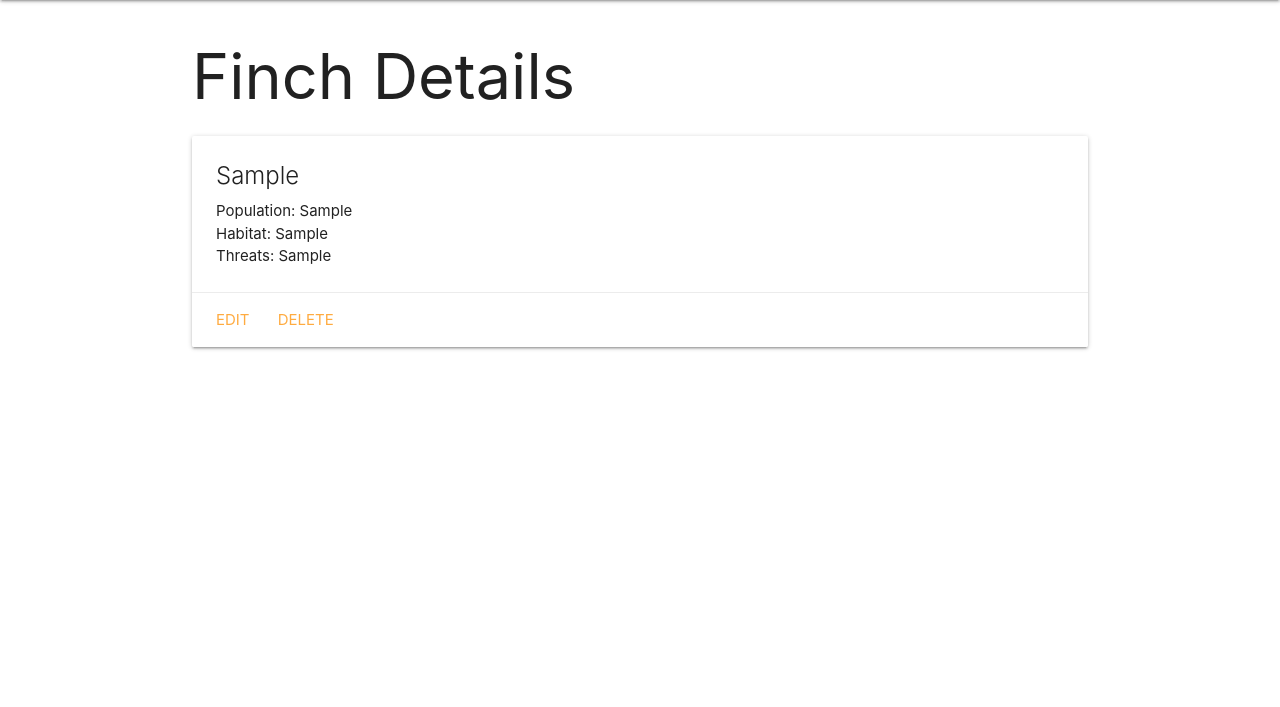
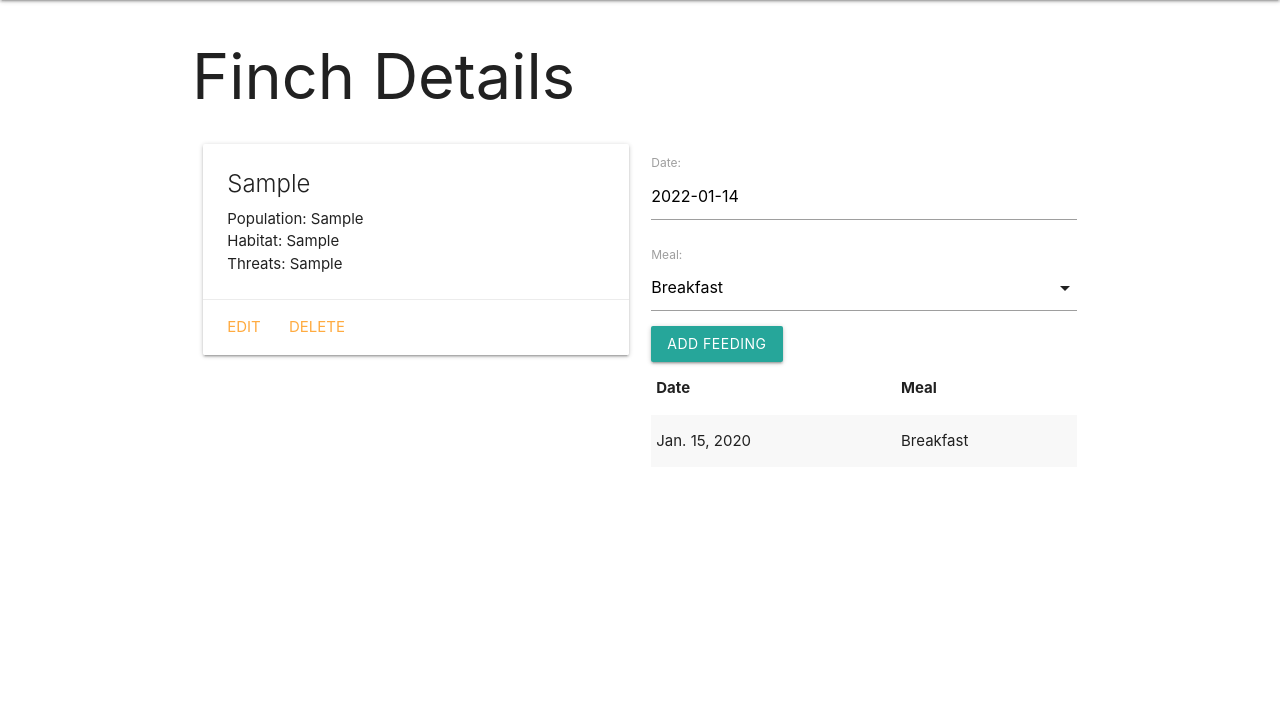
Before and after one commit to Jazmin-Ewers/finchcollector, a Django app: page /finches/1/ in a window 1280 px wide. Shown: the part 64-771 px from the top of the page. Run offline with Django 3.2, Linux system fonts and the light colour scheme; tables that the repository leaves empty hold one stand-in row (values such as "Sample post"); parts of the project's set-up code (start-up, migrations or seed data) failed here and were passed over.

Commit message:
Added Pop up and enter date feature and Dropdown

```diff
--- /dev/null
+++ b/main_app/forms.py
@@ -0,0 +1,7 @@
+from django.forms import ModelForm
+from .models import Feeding
+
+class FeedingForm(ModelForm):
+  class Meta:
+    model = Feeding
+    fields = ['date', 'meal']
--- a/main_app/models.py
+++ b/main_app/models.py
@@ -8,9 +8,9 @@ MEALS = (
     ('D', 'Dinner')
 )
 
-f = Finch(species="American Goldfinch", population="43 million", habitat="Open habitats, fields, forest edges, open woodlands", threats="Cat predation, glass collisions")
-f = Finch(species="Lawrence's Goldfinch", population="240,000", habitat="Chaparral, dry areas near water", threats="Habitat loss, introduction of invasive species")
-f = Finch(species="Lesser Goldfinch", population="4.7 million", habitat="Brushy areas, forest edges, gardens", threats="Loss of riparian habitat")
+# f = Finch(species="American Goldfinch", population="43 million", habitat="Open habitats, fields, forest edges, open woodlands", threats="Cat predation, glass collisions")
+# f = Finch(species="Lawrence's Goldfinch", population="240,000", habitat="Chaparral, dry areas near water", threats="Habitat loss, introduction of invasive species")
+# f = Finch(species="Lesser Goldfinch", population="4.7 million", habitat="Brushy areas, forest edges, gardens", threats="Loss of riparian habitat")
 
 # Create your models here.
 class Finch(models.Model):
--- a/main_app/templates/base.html
+++ b/main_app/templates/base.html
@@ -9,6 +9,7 @@
   <title>Finches</title>
   <link rel="stylesheet" href="https://cdnjs.cloudflare.com/ajax/libs/materialize/1.0.0/css/materialize.min.css">
   <link rel="stylesheet" type="text/css" href="{% static 'css/style.css' %}">
+  <script src="https://cdnjs.cloudflare.com/ajax/libs/materialize/1.0.0/js/materialize.min.js"></script>
 </head>
 <body>
   <header class="navbar-fixed">
--- a/main_app/templates/finches/detail.html
+++ b/main_app/templates/finches/detail.html
@@ -3,6 +3,8 @@
 
 <h1>Finch Details</h1>
 
+<div class="row">
+  <div class="col s6">
     <div class="card">
       <div class="card-content">
         <span class="card-title">{{ finch.species }}</span>
@@ -15,5 +17,38 @@
         <a href="{% url 'finches_delete' finch.id %}">Delete</a>
       </div>
     </div>
+  </div>
+  <div class="col s6">
+      <form method="post">
+        {% csrf_token %}
+        {{ feeding_form.as_p }}
+        <input type="submit" class="btn" value="Add Feeding">
+      </form>
+    <table class="striped">
+      <thead>
+        <tr><th>Date</th><th>Meal</th></tr>
+      </thead>
+      <tbody>
+        {% for feeding in finch.feeding_set.all %}
+          <tr>
+            <td>{{feeding.date}}</td>
+            <td>{{feeding.get_meal_display}}</td>
+          </tr>
+        {% endfor %}
+      </tbody>
+    </table>
+  </div>
+</div>
+<script>
+  const dateEl = document.getElementById('id_date');
+  M.Datepicker.init(dateEl, {
+    format: 'yyyy-mm-dd',
+    defaultDate: new Date(),
+    setDefaultDate: true,
+    autoClose: true
+  });
 
+  const selectEl = document.getElementById('id_meal');
+  M.FormSelect.init(selectEl);
+</script>
 {% endblock %}
--- a/main_app/views.py
+++ b/main_app/views.py
@@ -2,6 +2,7 @@ from django.shortcuts import render
 from django.views.generic.edit import CreateView, UpdateView, DeleteView
 from .models import Finch
 from django.urls import reverse
+from .forms import FeedingForm
 
 
 def home(request):
@@ -16,7 +17,12 @@ def finches_index(request):
 
 def finches_detail(request, finch_id):
   finch = Finch.objects.get(id=finch_id)
-  return render(request, 'finches/detail.html', { 'finch': finch })
+  # instantiate FeedingForm to be rendered in the template
+  feeding_form = FeedingForm()
+  return render(request, 'finches/detail.html', {
+    # include the cat and feeding_form in the context
+    'finch': finch, 'feeding_form': feeding_form
+  })
 
 class FinchCreate(CreateView):
   model = Finch
```
Lines whose indentation alone changed are shown as unchanged.
